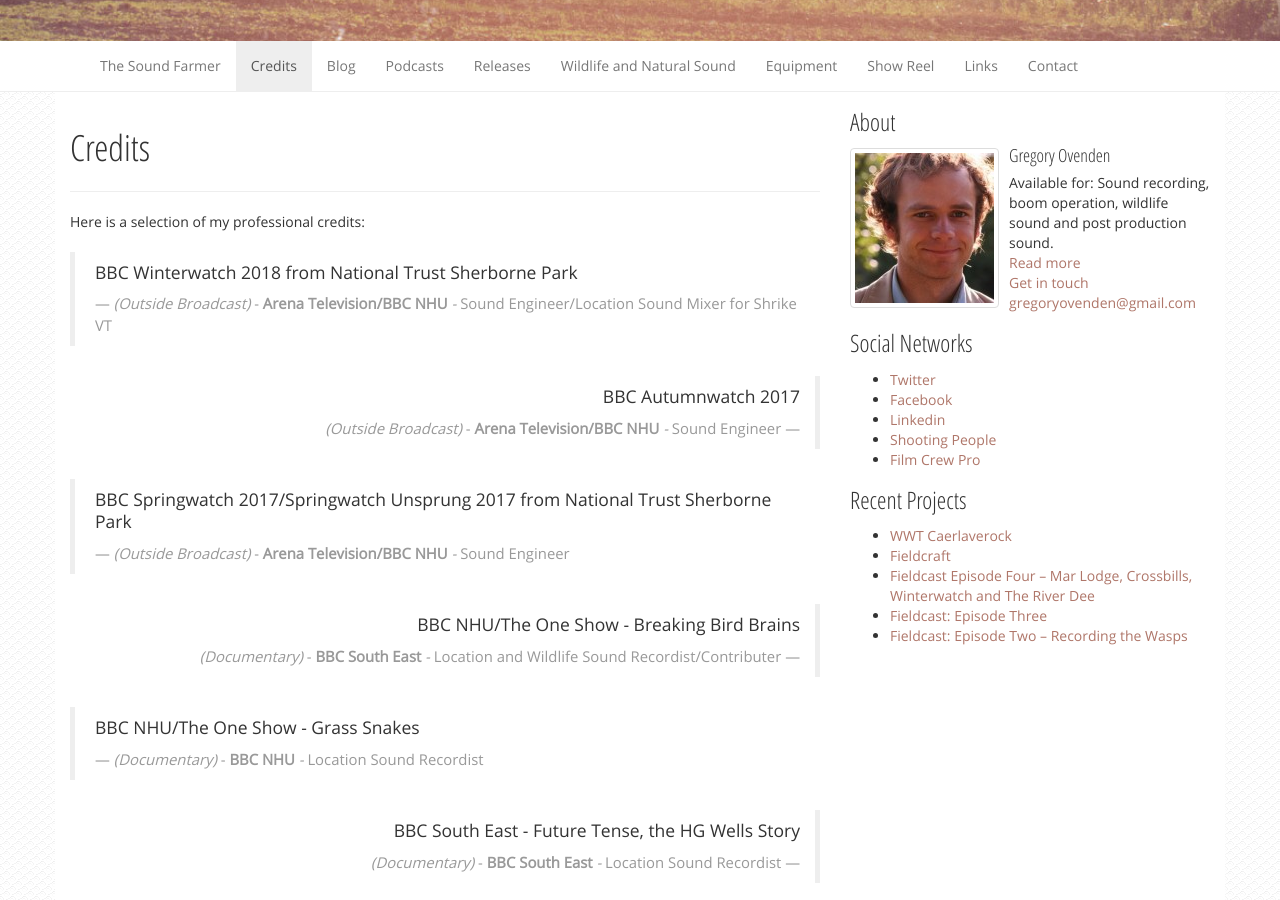
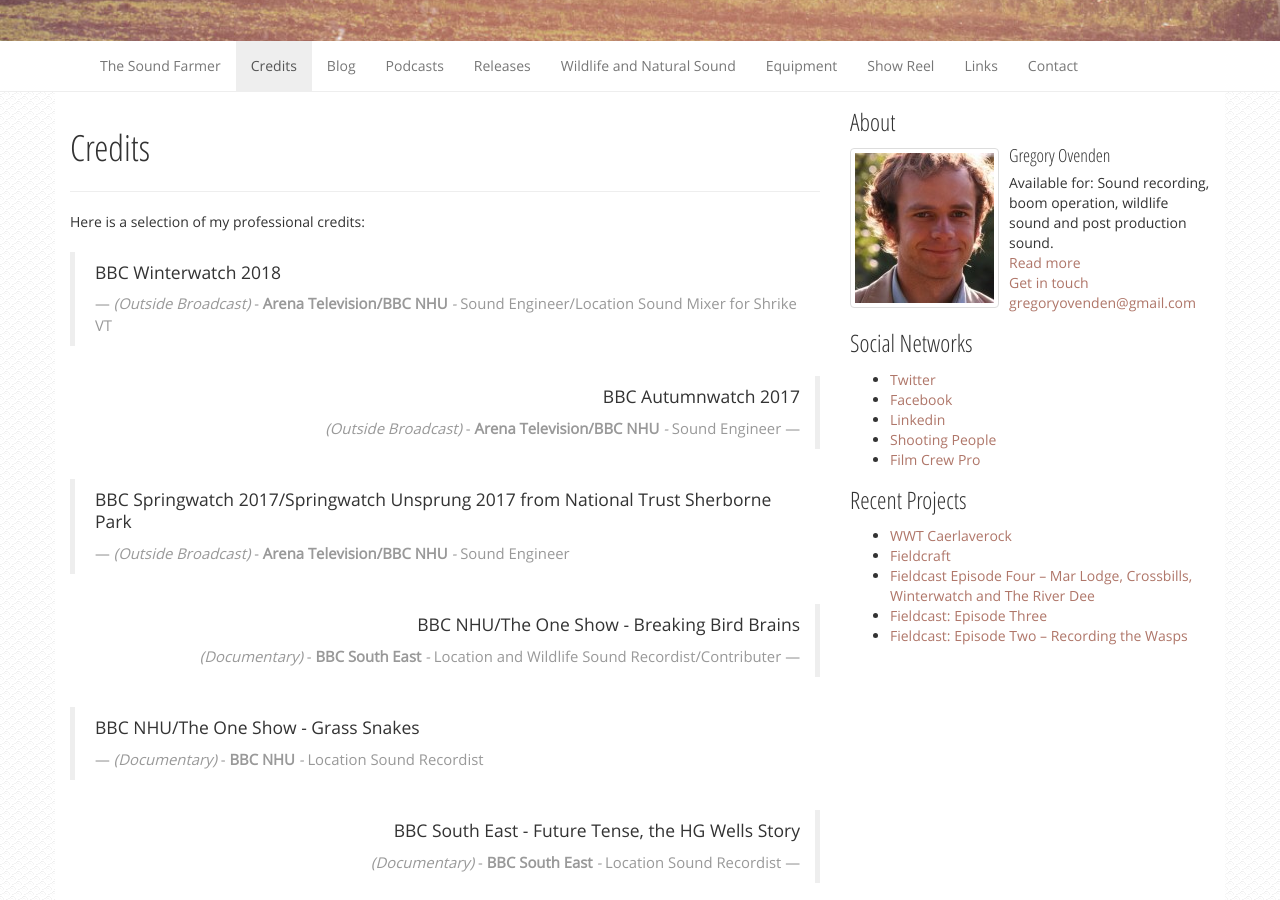
Before and after one commit to thesoundfarmer/thesoundfarmer.github.io, a Jekyll site: the page built from cv.html, in a window 1280 px wide and 900 px high, scrolled down 309 px. Built offline with Jekyll 4.4.1, drawn with Linux system fonts in a browser that asks for light colours; nearby versions of some CDN libraries.

Commit message:
Changed location
location change

```diff
--- a/cv.html
+++ b/cv.html
@@ -24,7 +24,7 @@
 
 <p class="clearfix">
 <blockquote class="">
-<p>BBC Winterwatch 2018 from National Trust Sherborne Park</p>
+<p>BBC Winterwatch 2018</p>
 <p>  <small><em>(Outside Broadcast)</em> - <strong>Arena Television/BBC NHU</strong><em> - </em>Sound Engineer/Location Sound Mixer for Shrike VT</small>
 </p></blockquote>
 
```
